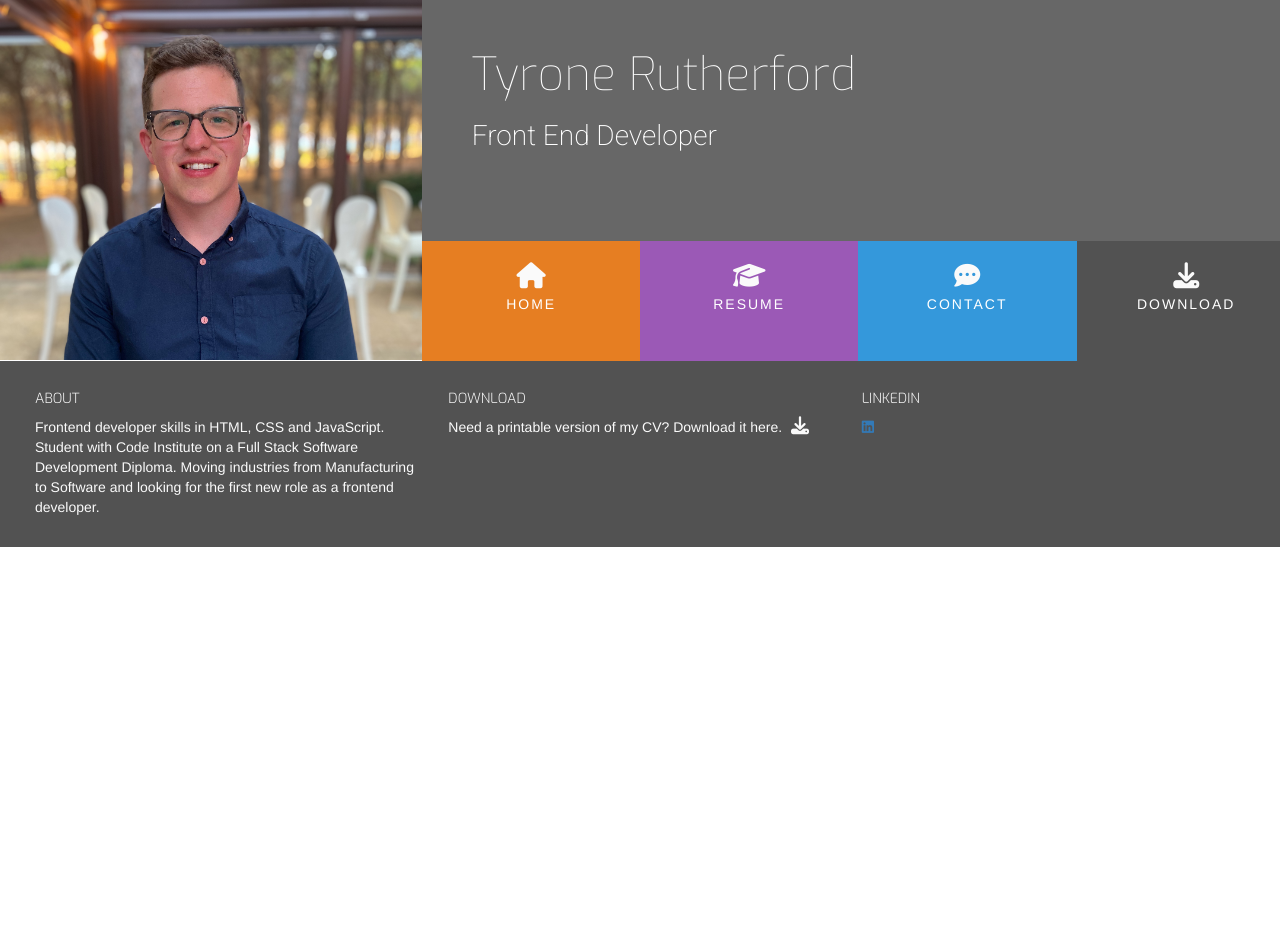
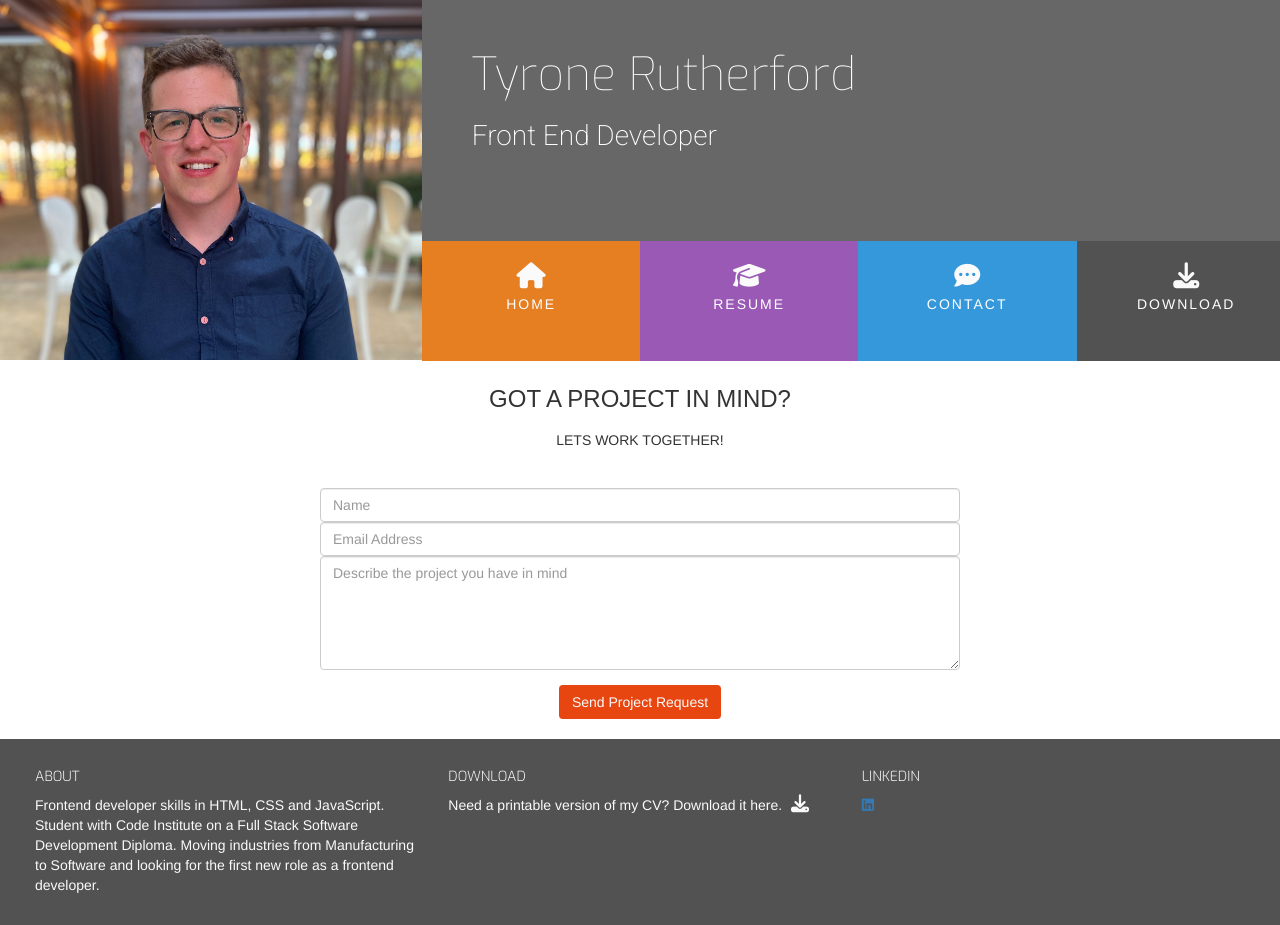
Before and after one commit to TR94/resume-cv, a plain HTML site: page contact.html in a window 1280 px wide. Before the commit the page ends 800 px from the top, so only its background shows below. Drawn offline with nearby package versions, Linux system fonts and the light colour scheme.

Commit message:
Add contact form

```diff
--- a/assets/css/style.css
+++ b/assets/css/style.css
@@ -32,6 +32,10 @@
 
 .ui-menu-color-download {
     background-color: #525252;
+}
+
+.bg-color-contact {
+    background-color: #fff;
 }
 
 /* ----------------------------------------Special paddings/margins/text */
@@ -334,3 +338,36 @@ footer {
 .history-items {
     margin-bottom: 30px;
 }
+
+/* ----------------------------------------Contact form */
+
+.contact-heading {
+    font-family: "Quicksand", sans-serif;
+    font-weight: 400;
+    margin-top: 25px;
+    margin-bottom: 20px;
+}
+
+.center-form {
+    padding-top: 10px;
+    margin: 0 auto;
+    max-width: 70%;
+}
+
+button[type="submit"] {
+    margin-top: 15px;
+    margin-bottom: 20px;
+    color: #fafafa;
+    background-color: #e84610;
+}
+
+/* ----------------------------------------Media Queries */
+
+@media(min-width: 992px) {
+    .center-form {
+        padding-top: 30px;
+        min-height: 240px;
+        margin: 0 auto;
+        max-width: 50%;
+    }
+}
--- a/contact.html
+++ b/contact.html
@@ -44,7 +44,25 @@
         </div>
     </header>
     <section class="container-fluid">
+        <div class="row bg-color-contact">
+            <div class="col">
+                <h3 class="contact-heading uppercase text-center">Got a project in mind?</h3>
+                <h5 class="uppercase text-center">Lets work together!</h5>
 
+                <div class="center-form">
+                    <form>
+                        <input type="text" name="name" id="fullname" class="form-control" placeholder="Name" required />
+                        <input type="email" name="email" id="email" class="form-control" placeholder="Email Address" required />
+                        <textarea rows="5" name="projectsummary" id="projectsummary" class="form-control" placeholder="Describe the project you have in mind" required></textarea>
+                        <div class="form-row text-center">
+                            <div class="col">
+                                <button type="submit" class="btn btn-secondary">Send Project Request</button>
+                            </div>
+                        </div>
+                    </form>
+                </div>
+            </div>
+        </div>
     </section>
     <footer class="container-fluid">
         <div id="footer-details" class="row">
```
Also changed, not shown: 1 other file.
